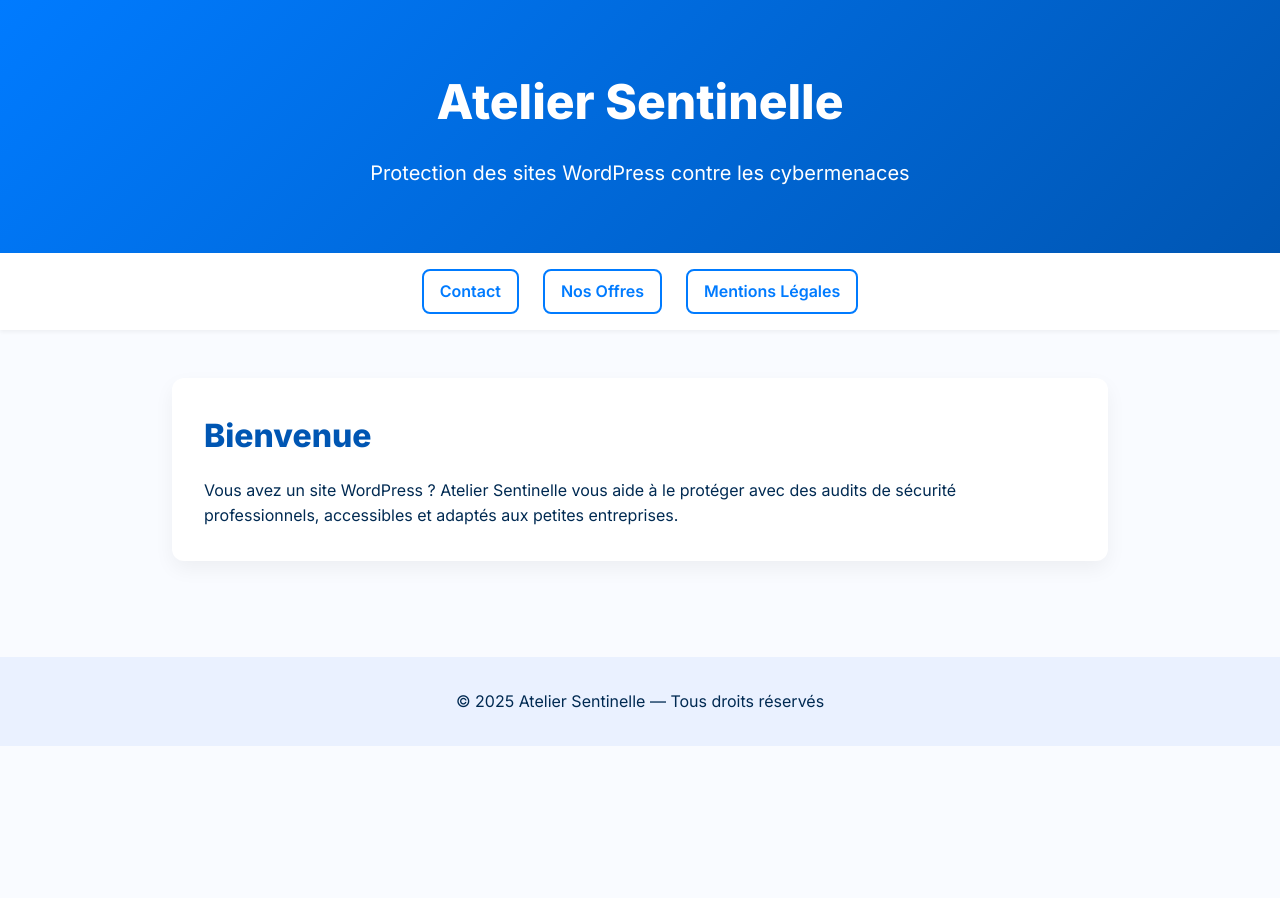
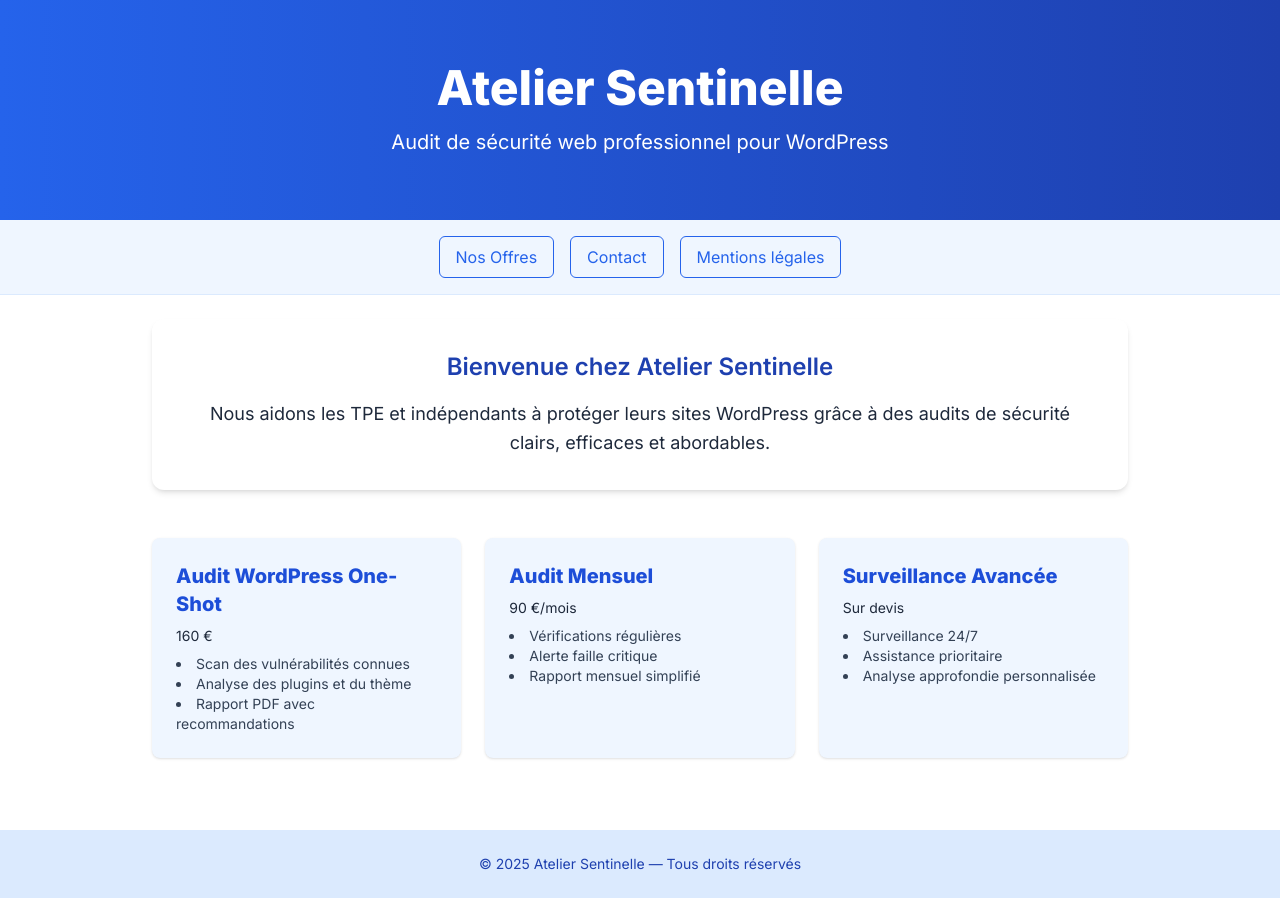
Before and after one commit to jackdae/ateliersentinelle.github.io, a plain HTML site: page index.html in a window 1280 px wide. Before the commit the page ends 800 px from the top, so only its background shows below. Drawn offline with nearby package versions, Linux system fonts and the light colour scheme.

Commit message:
Update index.html

```diff
--- a/index.html
+++ b/index.html
@@ -3,114 +3,66 @@
 <head>
   <meta charset="UTF-8">
   <meta name="viewport" content="width=device-width, initial-scale=1.0">
-  <title>Atelier Sentinelle - Audit Cybersécurité</title>
+  <title>Atelier Sentinelle</title>
+  <script src="https://cdn.tailwindcss.com"></script>
   <link href="https://fonts.googleapis.com/css2?family=Inter:wght@400;600;800&display=swap" rel="stylesheet">
   <style>
-    * {
-      box-sizing: border-box;
-      margin: 0;
-      padding: 0;
-    }
     body {
       font-family: 'Inter', sans-serif;
-      background-color: #f9fbff;
-      color: #002a52;
-      line-height: 1.6;
-    }
-    header {
-      background: linear-gradient(135deg, #007BFF, #0056b3);
-      color: #fff;
-      padding: 4rem 2rem;
-      text-align: center;
-    }
-    header h1 {
-      font-size: 3rem;
-      font-weight: 800;
-    }
-    header p {
-      font-size: 1.25rem;
-      margin-top: 1rem;
-    }
-    nav {
-      display: flex;
-      justify-content: center;
-      gap: 1.5rem;
-      background-color: #ffffff;
-      padding: 1rem;
-      box-shadow: 0 2px 4px rgba(0,0,0,0.05);
-    }
-    nav a {
-      color: #007BFF;
-      text-decoration: none;
-      font-weight: 600;
-      border: 2px solid #007BFF;
-      padding: 0.5rem 1rem;
-      border-radius: 8px;
-      transition: all 0.3s ease;
-    }
-    nav a:hover {
-      background-color: #007BFF;
-      color: white;
-    }
-    main {
-      max-width: 1000px;
-      margin: auto;
-      padding: 3rem 2rem;
-    }
-    section {
-      margin-bottom: 3rem;
-      background: white;
-      padding: 2rem;
-      border-radius: 12px;
-      box-shadow: 0 8px 20px rgba(0,0,0,0.05);
-    }
-    h2 {
-      color: #0056b3;
-      font-size: 2rem;
-      margin-bottom: 1rem;
-    }
-    p, li {
-      font-size: 1rem;
-    }
-    ul {
-      list-style: none;
-      padding-left: 0;
-    }
-    li::before {
-      content: '✔';
-      color: #007BFF;
-      margin-right: 0.5rem;
-    }
-    footer {
-      background-color: #eaf1ff;
-      text-align: center;
-      padding: 2rem;
-      font-size: 0.9rem;
-      color: #002a52;
     }
   </style>
 </head>
-<body>
-  <header>
-    <h1>Atelier Sentinelle</h1>
-    <p>Protection des sites WordPress contre les cybermenaces</p>
+<body class="bg-white text-slate-800">
+  <header class="bg-gradient-to-r from-blue-600 to-blue-800 text-white py-16 px-4 text-center">
+    <h1 class="text-4xl md:text-5xl font-extrabold">Atelier Sentinelle</h1>
+    <p class="mt-4 text-lg md:text-xl font-light">Audit de sécurité web professionnel pour WordPress</p>
   </header>
 
-  <nav>
-    <a href="contact.html">Contact</a>
-    <a href="services.html">Nos Offres</a>
-    <a href="mentions-legales.html">Mentions Légales</a>
+  <nav class="flex justify-center gap-4 py-4 bg-blue-50 border-b border-blue-100">
+    <a href="services.html" class="px-4 py-2 border border-blue-600 text-blue-600 rounded-md hover:bg-blue-600 hover:text-white transition">Nos Offres</a>
+    <a href="contact.html" class="px-4 py-2 border border-blue-600 text-blue-600 rounded-md hover:bg-blue-600 hover:text-white transition">Contact</a>
+    <a href="mentions-legales.html" class="px-4 py-2 border border-blue-600 text-blue-600 rounded-md hover:bg-blue-600 hover:text-white transition">Mentions légales</a>
   </nav>
 
-  <main>
-    <section>
-      <h2>Bienvenue</h2>
-      <p>Vous avez un site WordPress ? Atelier Sentinelle vous aide à le protéger avec des audits de sécurité professionnels, accessibles et adaptés aux petites entreprises.</p>
+  <main class="max-w-5xl mx-auto p-6">
+    <section class="bg-white shadow-md rounded-xl p-8 text-center">
+      <h2 class="text-2xl font-semibold text-blue-800 mb-4">Bienvenue chez Atelier Sentinelle</h2>
+      <p class="text-lg leading-relaxed">Nous aidons les TPE et indépendants à protéger leurs sites WordPress grâce à des audits de sécurité clairs, efficaces et abordables.</p>
+    </section>
+
+    <section class="mt-12 grid md:grid-cols-3 gap-6">
+      <div class="bg-blue-50 rounded-lg p-6 shadow">
+        <h3 class="text-xl font-bold text-blue-700 mb-2">Audit WordPress One-Shot</h3>
+        <p class="text-sm mb-2">160 €</p>
+        <ul class="text-sm text-slate-700 list-disc list-inside">
+          <li>Scan des vulnérabilités connues</li>
+          <li>Analyse des plugins et du thème</li>
+          <li>Rapport PDF avec recommandations</li>
+        </ul>
+      </div>
+      <div class="bg-blue-50 rounded-lg p-6 shadow">
+        <h3 class="text-xl font-bold text-blue-700 mb-2">Audit Mensuel</h3>
+        <p class="text-sm mb-2">90 €/mois</p>
+        <ul class="text-sm text-slate-700 list-disc list-inside">
+          <li>Vérifications régulières</li>
+          <li>Alerte faille critique</li>
+          <li>Rapport mensuel simplifié</li>
+        </ul>
+      </div>
+      <div class="bg-blue-50 rounded-lg p-6 shadow">
+        <h3 class="text-xl font-bold text-blue-700 mb-2">Surveillance Avancée</h3>
+        <p class="text-sm mb-2">Sur devis</p>
+        <ul class="text-sm text-slate-700 list-disc list-inside">
+          <li>Surveillance 24/7</li>
+          <li>Assistance prioritaire</li>
+          <li>Analyse approfondie personnalisée</li>
+        </ul>
+      </div>
     </section>
   </main>
 
-  <footer>
-    <p>&copy; 2025 Atelier Sentinelle — Tous droits réservés</p>
+  <footer class="bg-blue-100 text-center text-sm text-blue-800 py-6 mt-12">
+    &copy; 2025 Atelier Sentinelle — Tous droits réservés
   </footer>
 </body>
 </html>
```
